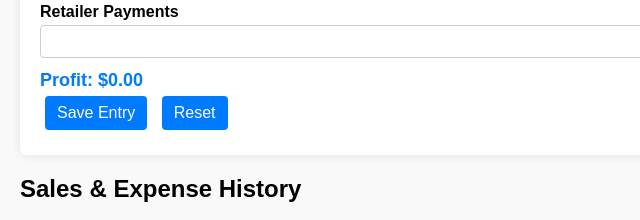
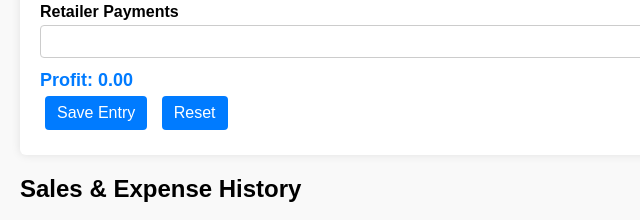
Before and after one commit to DevMangukiya05/MoneyMate, a plain HTML site: page Screens/Login_Signup/DailySales.html in a window 1280 px wide. Shown: the part 299-519 px from the top of the page, 0-640 px from the left. Drawn offline with Linux system fonts and the light colour scheme.

Commit message:
removi doller sign

```diff
--- a/Screens/Login_Signup/DailySales.html
+++ b/Screens/Login_Signup/DailySales.html
@@ -143,7 +143,7 @@
       const expenses = parseFloat(document.getElementById('expenses').value) || 0;
       const retailerPayments = parseFloat(document.getElementById('retailerPayments').value) || 0;
       const profit = sales - expenses - retailerPayments;
-      document.getElementById('profitCalc').textContent = '$' + profit.toFixed(2);
+      document.getElementById('profitCalc').textContent = profit.toFixed(2);
     }
 
     // Event listeners for live calculation
```
